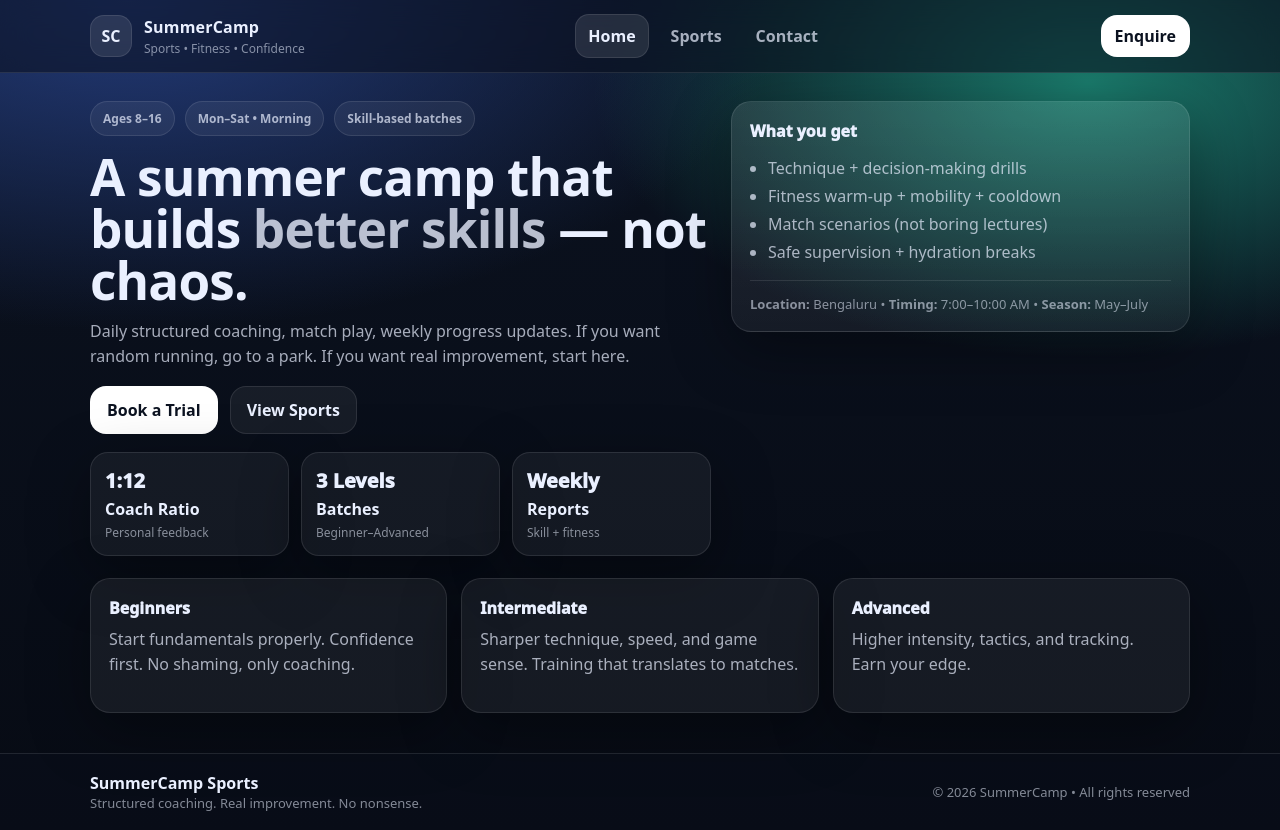
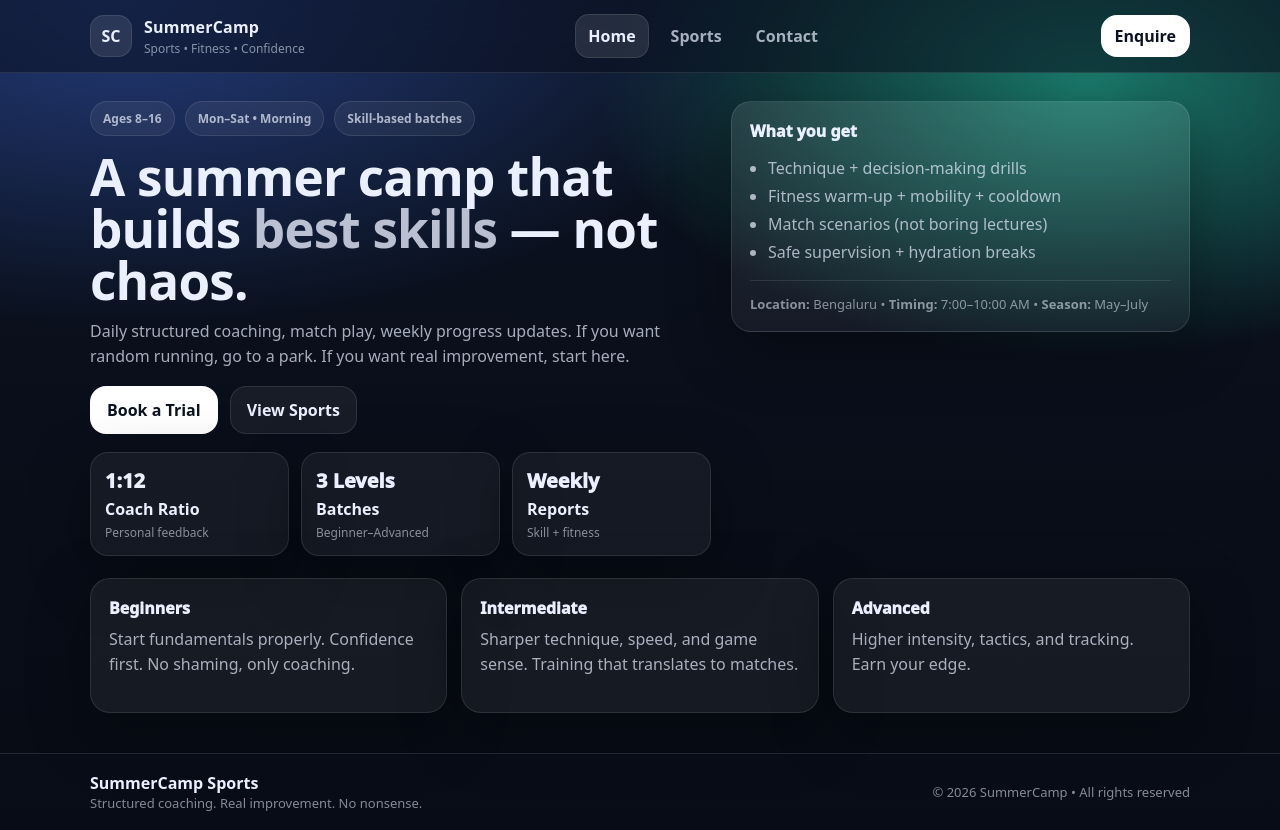
Before and after one commit to vaibhav1-hack/Summer_camp_website, a React (Create React App) app: page / in a window 1280 px wide. Built offline with nearby package versions, Linux system fonts and the light colour scheme.

Commit message:
best added

```diff
--- a/src/pages/Home.js
+++ b/src/pages/Home.js
@@ -12,7 +12,7 @@ export default function Home() {
                     </div>
 
                     <h1 className="h1">
-                        A summer camp that builds <span className="muted">better skills</span> — not chaos.
+                        A summer camp that builds <span className="muted">best skills</span> — not chaos.
                     </h1>
 
                     <p className="lead">
```
